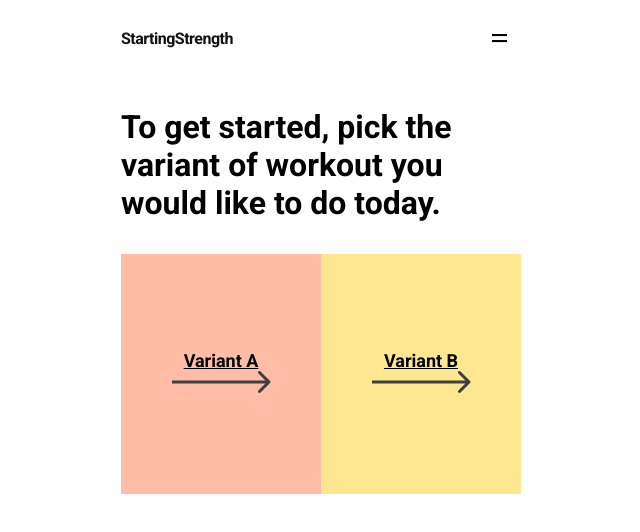
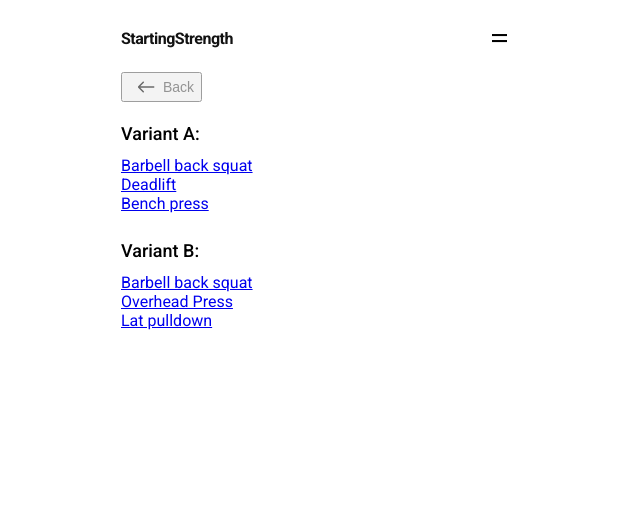
Before and after one commit to erikpantzar/starting-strength, a React (Create React App) app: page /info in a window 1280 px wide. Before the commit this address led to /. Shown: the top 532 px of the page, without its empty margins (319-959 px from the left). Built offline with nearby package versions, Linux system fonts and the light colour scheme; what react-fastclick would draw is missing.

Commit message:
WIP issue 31, need styling for links

```diff
--- a/src/Components/Menu/Menu.js
+++ b/src/Components/Menu/Menu.js
@@ -33,6 +33,15 @@ export const Toggler = () => {
               Starting Strength is a workout program that gives you the most
               value for time spent in the gym.
             </Typography>
+            Read more >>>
+            {/* Placeholder til we figure out a nice design for link */}
+          </Link>
+          <Link className="navLink" to="/info" onClick={() => setOpen(false)}>
+            <Typography variant="h2">What are the exercises?</Typography>
+            <Typography>
+              Here you can read more about the variants and the different
+              exercises.
+            </Typography>
             Read More >>>
           </Link>
         </article>
--- a/src/Components/Typography/Typography.css
+++ b/src/Components/Typography/Typography.css
@@ -20,5 +20,8 @@
 
 .Typography-p {
     margin: 0 0 24px;
-    /* line-height: 1.; */
 }
+
+.Typography-a {
+
+}
--- a/src/Routes.js
+++ b/src/Routes.js
@@ -6,6 +6,7 @@ import workoutA from './View/workoutA'
 import Workout from './View/Workout'
 import Great from './View/Great'
 import About from './View/About'
+import Info from './View/Info'
 
 const Routes = () => (
   <Switch>
@@ -14,6 +15,7 @@ const Routes = () => (
     <Route exact path="/workout/:type/finished" component={Great} />
     <Route exact path="/workout/:type/:workout" component={Workout} />
     <Route exact path="/about" component={About} />
+    <Route exact path="/info" component={Info} />
     <Redirect to="/" />
   </Switch>
 )
--- a/src/View/About.js
+++ b/src/View/About.js
@@ -4,7 +4,7 @@ import BackNav from '../Components/BackNav/BackNav'
 const About = () => (
   <div>
     <BackNav route={{ name: 'Back' }} />
-    <Typography variant="p">
+    <Typography>
       Starting Strength is a workout program that gives you the most value for
       time spent in the gym.
       <br />
--- /dev/null
+++ b/src/View/Info.js
@@ -0,0 +1,56 @@
+import Typography from '../Components/Typography/Typography'
+import BackNav from '../Components/BackNav/BackNav'
+
+const Info = () => (
+  <div>
+    <BackNav route={{ name: 'Back' }} />
+    <Typography variant="h2">Variant A:</Typography>
+    <Typography>
+      <a
+        target="blank_"
+        href="https://www.jefit.com/exercises/1223/Barbell-Deep-Squat"
+      >
+        Barbell back squat
+      </a>
+      <br />
+      <a
+        target="blank_"
+        href="https://www.jefit.com/exercises/93/Barbell-Deadlift"
+      >
+        Deadlift
+      </a>
+      <br />
+      <a
+        target="blank_"
+        href="https://www.jefit.com/exercises/2/Barbell-Bench-Press"
+      >
+        Bench press
+      </a>
+    </Typography>
+    <Typography variant="h2">Variant B:</Typography>
+    <Typography>
+      <a
+        target="blank_"
+        href="https://www.jefit.com/exercises/1223/Barbell-Deep-Squat"
+      >
+        Barbell back squat
+      </a>
+      <br />
+      <a
+        target="blank_"
+        href="https://www.jefit.com/exercises/453/Barbell-Standing-Military-Press"
+      >
+        Overhead Press
+      </a>
+      <br />
+      <a
+        target="blank_"
+        href="https://www.jefit.com/exercises/86/Wide-Grip-Lat-Pulldown"
+      >
+        Lat pulldown
+      </a>
+    </Typography>
+  </div>
+)
+
+export default Info
```
